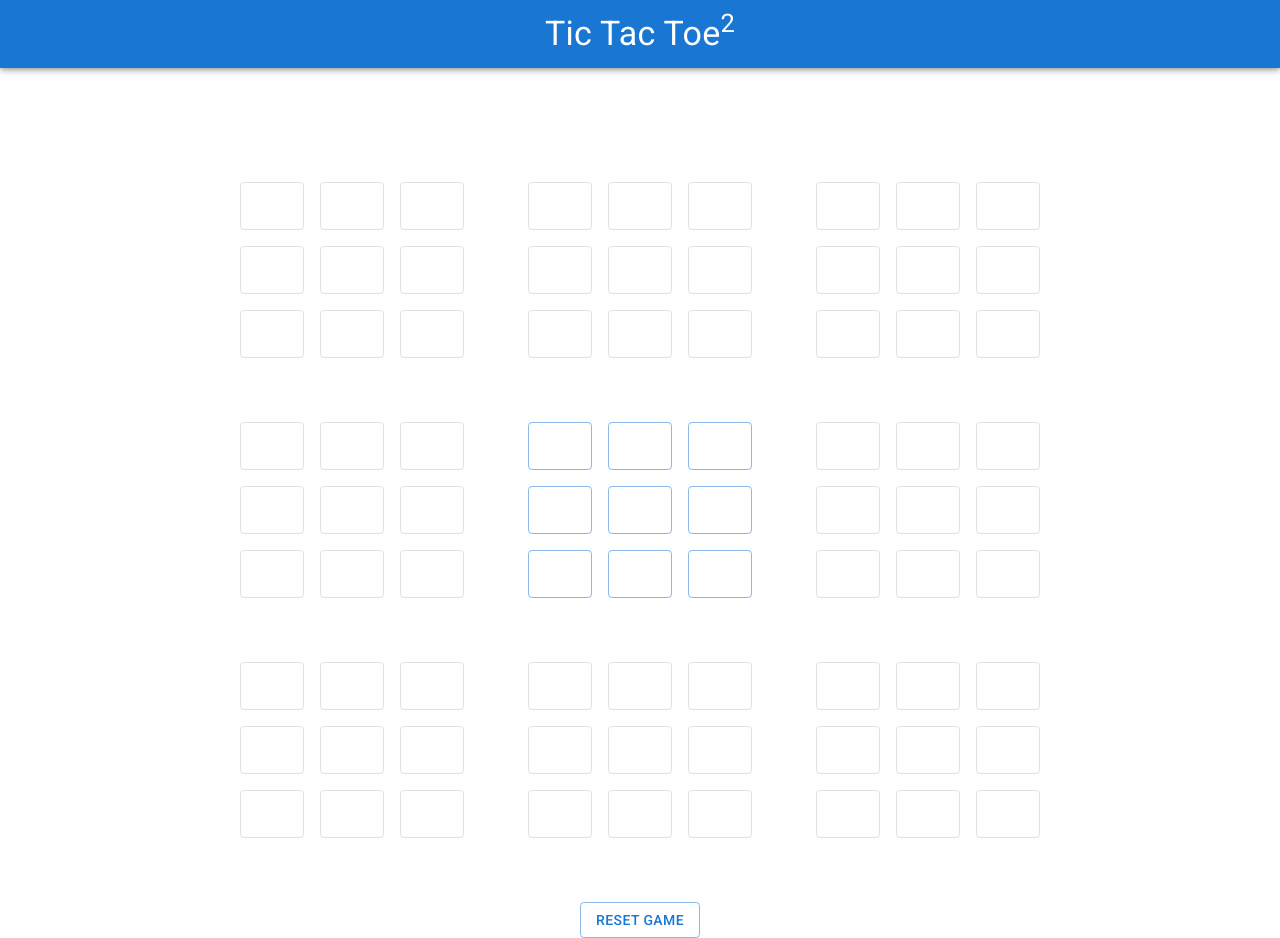
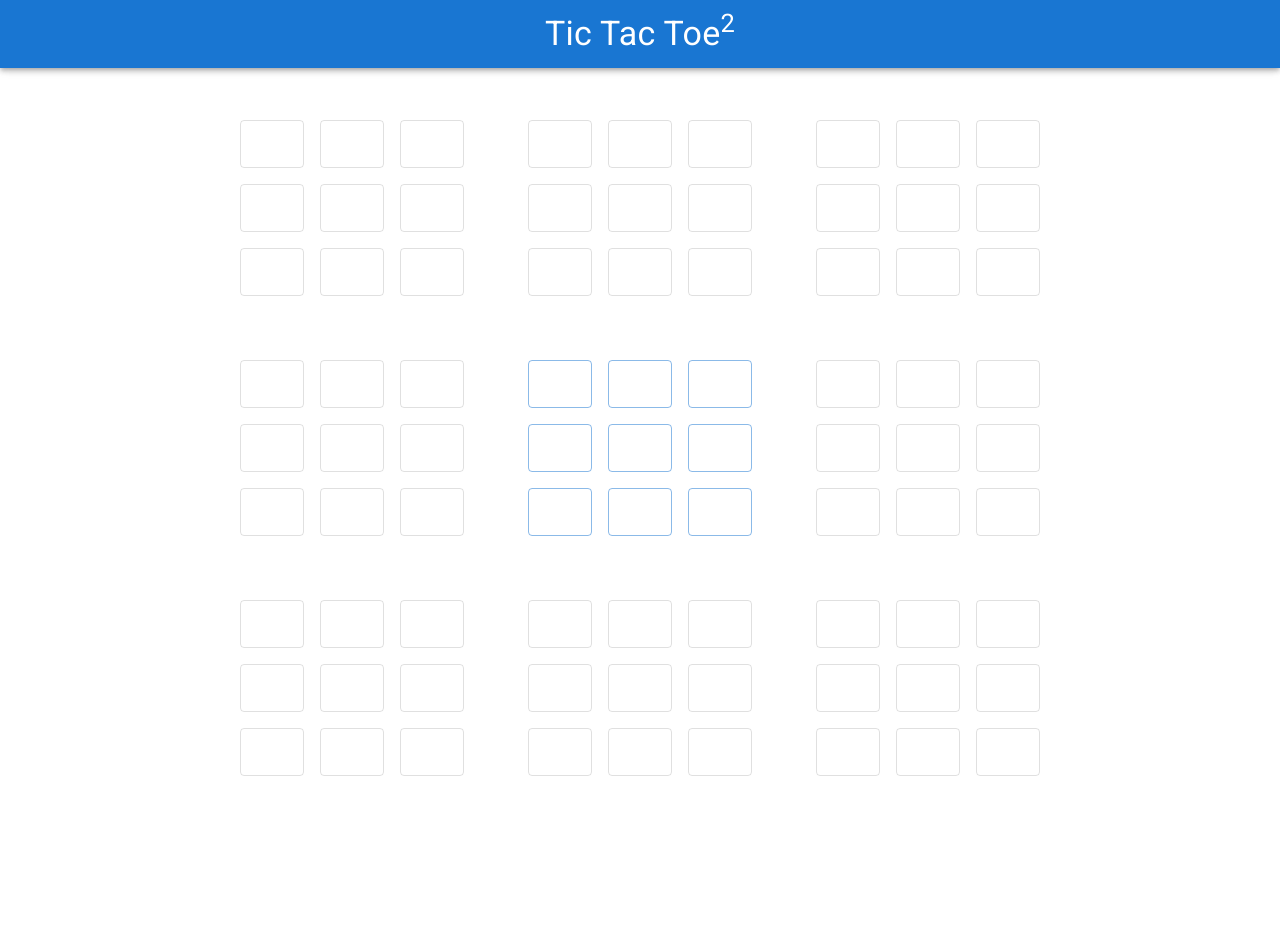
Before and after one commit to CubexsOne/TicTacToe-squared, a React (Vite) app in the folder frontend/: page /game/1 in a window 1280 px wide. After the commit the page ends 800 px from the top, so only its background shows below. Built offline with nearby package versions, Linux system fonts and the light colour scheme; some icons are missing.

Commit message:
Remove other components but the game

```diff
--- a/frontend/src/views/game/Game.tsx
+++ b/frontend/src/views/game/Game.tsx
@@ -1,5 +1,5 @@
 import { useState, type FC } from 'react'
-import { Button, Stack, Typography } from '@mui/material'
+import { Stack } from '@mui/material'
 import {
 	Board,
 	checkForWin,
@@ -12,7 +12,6 @@ import {
 export const Game: FC = () => {
 	const [currentRound, setCurrentRound] = useState<number>(0)
 	const [gameMap, setGameMap] = useState<GameMap[][]>(createNewGameMap())
-	const [hasWon, setHasWon] = useState<boolean>(false)
 
 	const handleClick = (gameRow: number, gameCol: number) => {
 		return (fieldRow: number, fieldCol: number) => {
@@ -28,7 +27,6 @@ export const Game: FC = () => {
 			console.log({ gameRow, gameCol, fieldRow, fieldCol, currentField })
 			if (checkForWin(currentField.board, fieldRow, fieldCol, currentRound)) {
 				setGameMap(nextGameMap)
-				setHasWon(true)
 				return
 			}
 
@@ -38,19 +36,8 @@ export const Game: FC = () => {
 		}
 	}
 
-	const handleGameReset = () => {
-		setCurrentRound(0)
-		setGameMap(createNewGameMap())
-		setHasWon(false)
-	}
-
 	return (
-		<Stack alignItems="center" justifyContent="center" spacing={8} height="100vh">
-			<Stack>
-				<Typography variant="h3" textAlign="center" height={64}>
-					{!hasWon ? '' : `${playerSymbols[currentRound % 2]} has won the Game!`}
-				</Typography>
-			</Stack>
+		<Stack alignItems="center" justifyContent="center" spacing={8} className="h-full">
 			{gameMap.map((row, rowIndex) => (
 				<Stack direction="row" spacing={8} key={rowIndex}>
 					{row.map((col, colIndex) => (
@@ -63,9 +50,6 @@ export const Game: FC = () => {
 					))}
 				</Stack>
 			))}
-			<Button variant="outlined" onClick={handleGameReset}>
-				Reset Game
-			</Button>
 		</Stack>
 	)
 }
```
